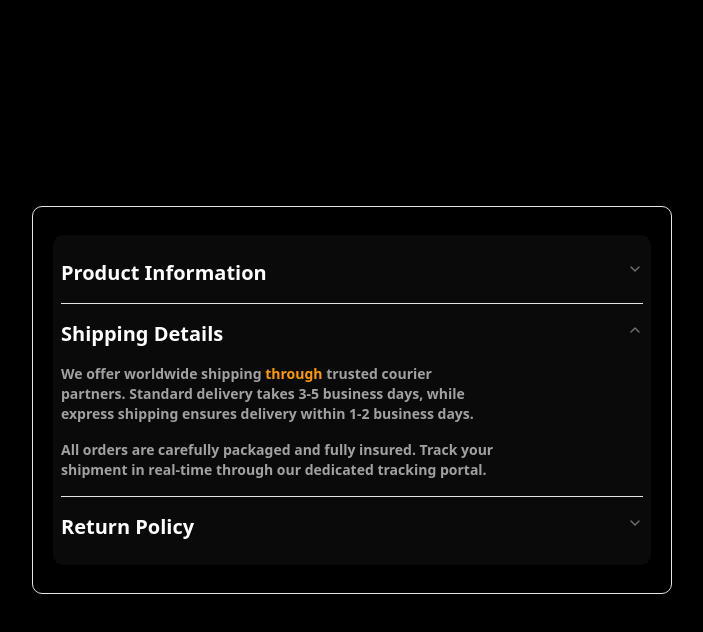
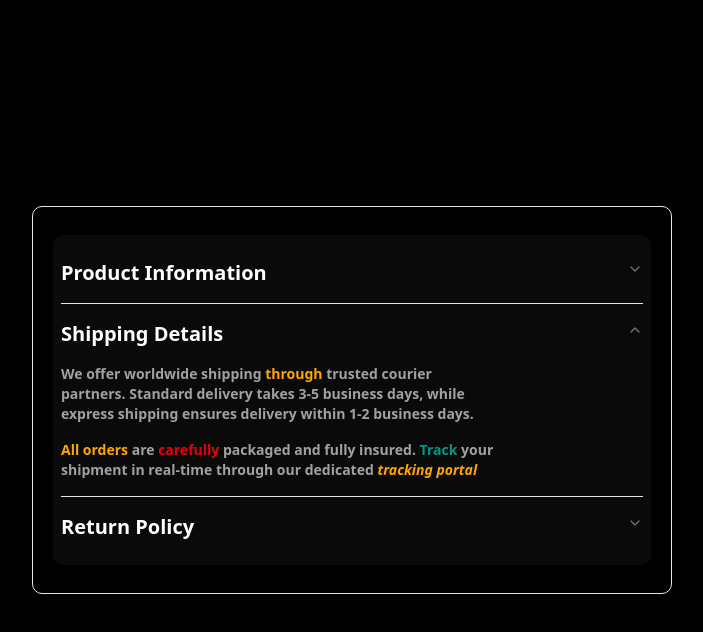
Before and after one commit to PouryaSoleimani/SHAD__CN, a Next.js app: page /accordions in a window 1280 px wide. Both pictures are taken after a click on the button "Shipping Details". Shown: the top 632 px of the page, without its empty margins (288-991 px from the left). Built offline with nearby package versions, Linux system fonts and the light colour scheme.

Commit message:
SHAD___CN

```diff
--- a/app/globals.css
+++ b/app/globals.css
@@ -41,6 +41,9 @@
   --radius-md: calc(var(--radius) - 2px);
   --radius-lg: var(--radius);
   --radius-xl: calc(var(--radius) + 4px);
+  --color-tg: var(--team-100);
+  --color-siz-primary: var(--siz-primary);
+  --color-siz-secondary: var(--siz-secondary);
 }
 
 :root {
@@ -66,7 +69,9 @@
   --chart-3: oklch(0.398 0.07 227.392);
   --chart-4: oklch(0.828 0.189 84.429);
   --chart-5: oklch(0.769 0.188 70.08);
-  --color-tg: "#fabb14";
+  --team-100: oklch(0.8 0.188 70.08);
+  --siz-primary: oklch(0.577 0.245 27.325);
+  --siz-secondary: oklch(0.6 0.118 184.704);
   --sidebar: oklch(0.985 0 0);
   --sidebar-foreground: oklch(0.145 0 0);
   --sidebar-primary: oklch(0.205 0 0);
--- a/components/templates/Accordions.tsx
+++ b/components/templates/Accordions.tsx
@@ -21,13 +21,13 @@ export function Accordions() {
                 <AccordionTrigger className="text-xl font-bold">Shipping Details</AccordionTrigger>
                 <AccordionContent className="flex flex-col gap-4 text-balance">
                     <p className="text-neutral-400">
-                        We offer worldwide shipping <span className="text-chart-5">through</span> trusted courier partners.
+                        We offer worldwide shipping <span className="text-tg">through</span> trusted courier partners.
                         Standard delivery takes 3-5 business days, while express shipping
                         ensures delivery within 1-2 business days.
                     </p>
                     <p className="text-neutral-400">
-                        All orders are carefully packaged and fully insured. Track your
-                        shipment in real-time through our dedicated tracking portal.
+                        <b className="text-tg">All orders</b> are <b className="text-siz-primary">carefully</b> packaged and fully insured. <b className="text-siz-secondary">Track</b> your
+                        shipment in real-time through our dedicated <i className="text-tg">tracking portal</i>
                     </p>
                 </AccordionContent>
             </AccordionItem>
```
